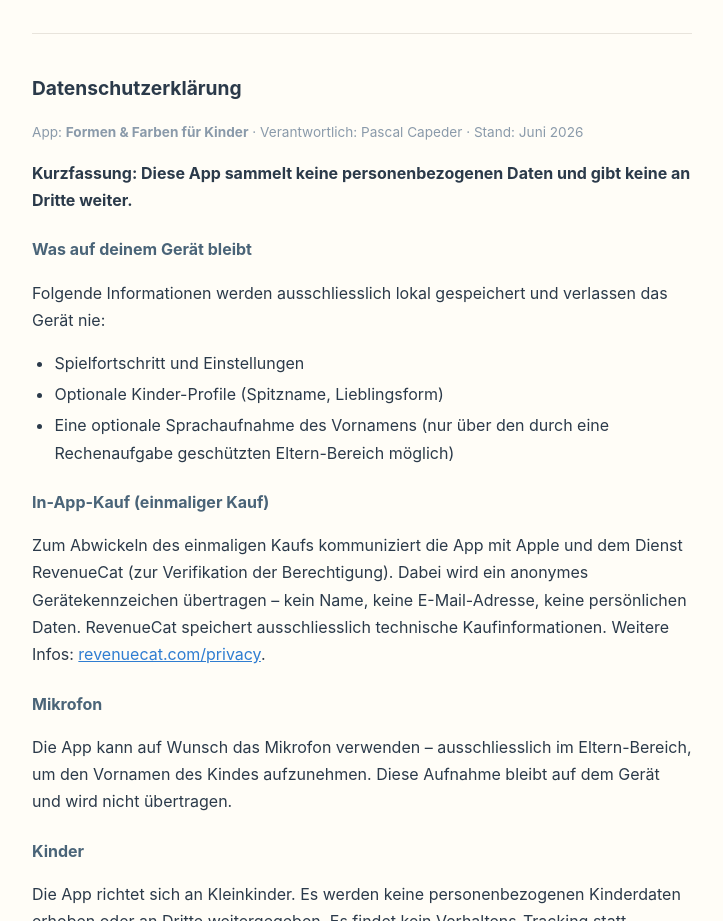
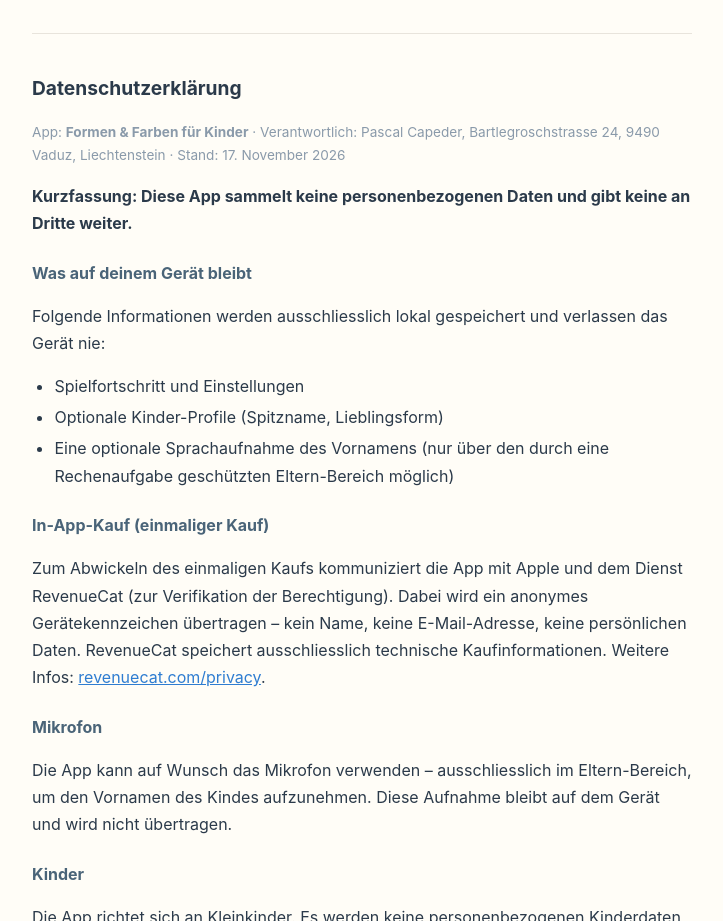
Before and after one commit to CapederFL/formen-support, a plain HTML site: page index.html in a window 1280 px wide. Shown: the part 1413-2334 px from the top of the page, without its empty margins (278-1001 px from the left). Drawn offline with Linux system fonts and the light colour scheme.

Commit message:
Impressum: Anschrift ergänzt (LI-ECG Art. 5), Stand 17. November 2026
Co-Authored-By: Claude Opus 5.5 <noreply@anthropic.com>

```diff
--- a/index.html
+++ b/index.html
@@ -86,7 +86,7 @@
 
     <!-- DATENSCHUTZ -->
     <h2>Datenschutzerklärung</h2>
-    <p class="stand">App: <strong>Formen &amp; Farben für Kinder</strong> · Verantwortlich: Pascal Capeder · Stand: Juni 2026</p>
+    <p class="stand">App: <strong>Formen &amp; Farben für Kinder</strong> · Verantwortlich: Pascal Capeder, Bartlegroschstrasse 24, 9490 Vaduz, Liechtenstein · Stand: 17. November 2026</p>
 
     <p><strong>Kurzfassung: Diese App sammelt keine personenbezogenen Daten und gibt keine an Dritte weiter.</strong></p>
 
```
